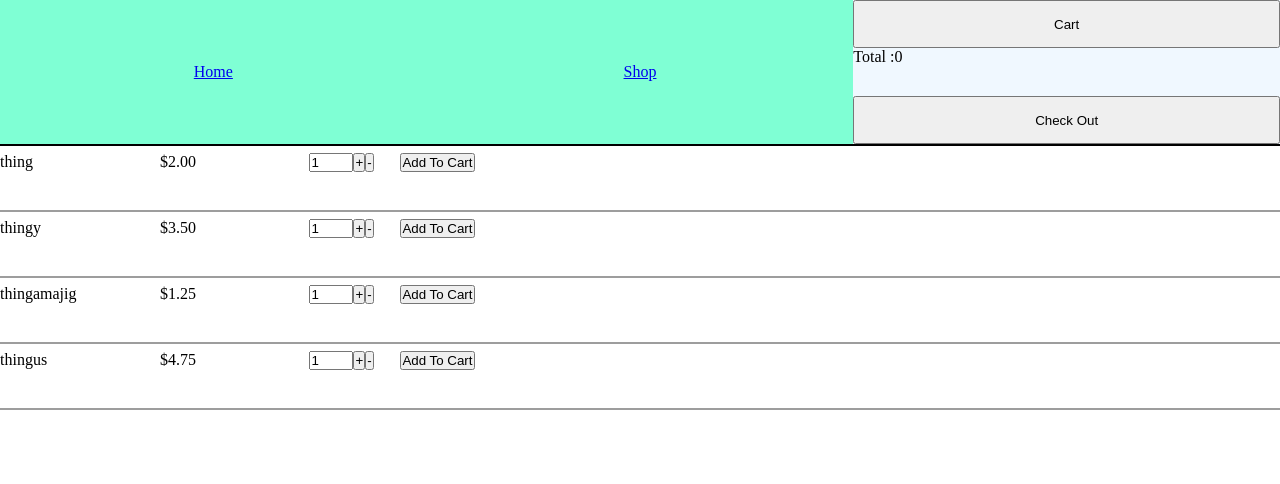
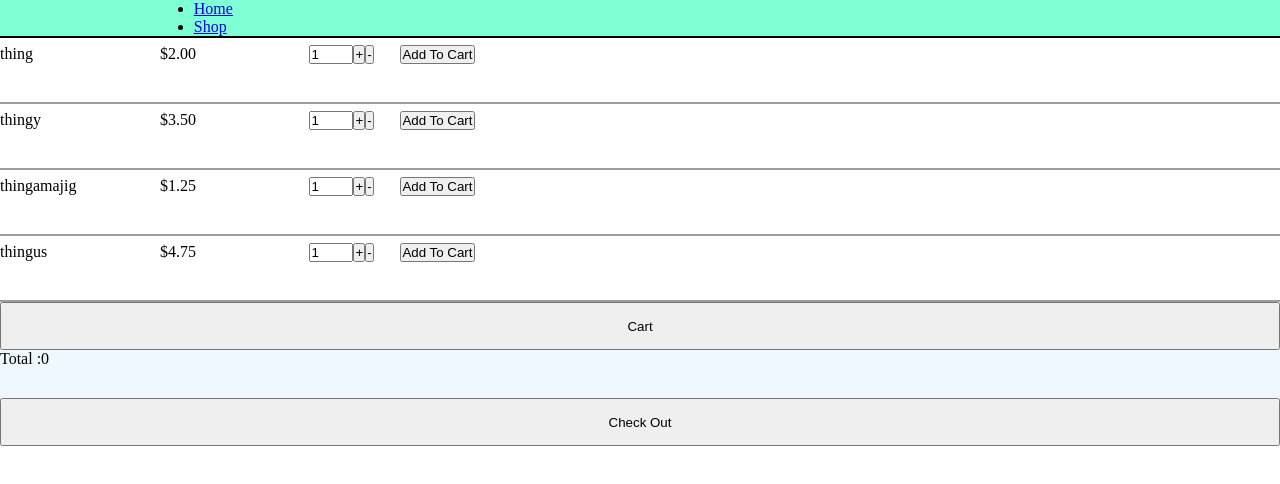
Before and after one commit to hoholabs/react-shopping-cart, a React (Create React App) app: page /Shop in a window 1280 px wide. Shown: the top 484 px of the page. Built offline with nearby package versions, Linux system fonts and the light colour scheme.

Commit message:
need to revert, don't wnat cart in nav

```diff
--- a/src/Nav.js
+++ b/src/Nav.js
@@ -1,18 +1,16 @@
 import { Link } from 'react-router-dom';
-import Cart from './Cart';
 
-function Nav(props) {
+function Nav() {
     return (
         <nav>
-            <Link to="/">Home</Link>
-
-            <Link to="/shop">Shop</Link>
-
-            <Cart
-                cart={props.cart}
-                total={props.total}
-                checkOut={props.checkOut}
-            />
+            <ul>
+                <li>
+                    <Link to="/">Home</Link>
+                </li>
+                <li>
+                    <Link to="/shop">Shop</Link>
+                </li>
+            </ul>
         </nav>
     );
 }
--- a/src/Shop.js
+++ b/src/Shop.js
@@ -1,5 +1,6 @@
 import React, { useState } from 'react';
 import Nav from './Nav';
+import Cart from './Cart';
 import Item from './Item';
 import { v4 as uuid } from 'uuid';
 
@@ -85,7 +86,7 @@ function Shop() {
 
     return (
         <div className="Shop">
-            <Nav cart={cart} total={total} checkOut={checkOut} />
+            <Nav />
             <div id="shop-page">
                 {items.map((item) => {
                     return (
@@ -98,6 +99,7 @@ function Shop() {
                     );
                 })}
             </div>
+            <Cart cart={cart} total={total} checkOut={checkOut} />
         </div>
     );
 }
--- a/src/index.css
+++ b/src/index.css
@@ -7,7 +7,6 @@ body {
 
 nav {
     background-color: aquamarine;
-    /* height: 5em; */
     display: grid;
     grid-template-columns: 1fr 1fr 1fr;
     grid-auto-flow: column;
```
